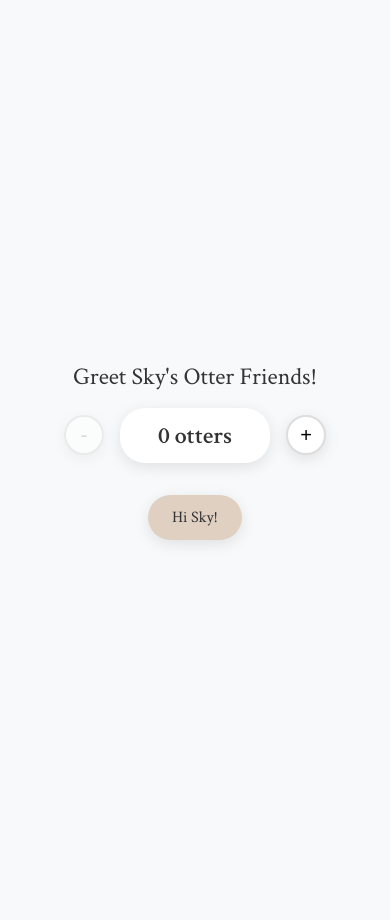
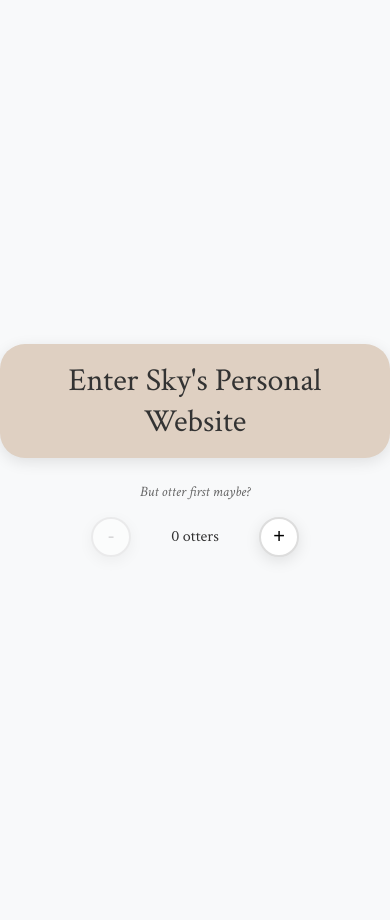
Before and after one commit to skysheng7/skysheng7.github.io, a Jekyll site: the page index.html, which Jekyll copies as it is, in a window 390 px wide. Built offline with Jekyll 4.4.1, drawn with Linux system fonts in a browser that asks for light colours.

Commit message:
update font and size

```diff
--- a/index.html
+++ b/index.html
@@ -3,7 +3,7 @@
 <head>
     <meta charset="UTF-8">
     <meta name="viewport" content="width=device-width, initial-scale=1.0">
-    <title>Greet Sky's Otter Friends!</title>
+    <title>Hi Sky!</title>
     <style>
         * {
             margin: 0;
@@ -29,19 +29,24 @@
             position: relative;
         }
 
-        .title {
-            font-size: 3rem;
-            color: #333;
-            margin-bottom: 2rem;
-            text-align: center;
-            font-weight: 400;
+        .main-title {
+            font-size: 3rem !important;
+            padding: 1.5rem 3rem !important;
+            margin-bottom: 3rem;
+        }
+
+        .otter-prompt {
+            font-size: 1.2rem;
+            color: #666;
+            font-family: 'Crimson Text', serif;
+            margin-bottom: 1.5rem;
+            font-style: italic;
         }
 
         .counter-section {
             display: flex;
             align-items: center;
-            gap: 1rem;
-            margin-bottom: 2rem;
+            gap: 1.5rem;
         }
 
         .counter-btn {
@@ -70,16 +75,13 @@
             cursor: not-allowed;
         }
 
-        .counter-display {
-            font-size: 2rem;
+        .counter-text {
+            font-size: 1.5rem;
             color: #333;
-            font-weight: 600;
-            min-width: 200px;
+            font-weight: 400;
+            min-width: 120px;
             text-align: center;
-            background: #fff;
-            padding: 1rem 2rem;
-            border-radius: 25px;
-            box-shadow: 0 4px 15px rgba(0, 0, 0, 0.1);
+            font-family: 'Crimson Text', serif;
         }
 
         .hi-sky-btn {
@@ -182,8 +184,8 @@
         .otter-11 {
             width: 200px;
             height: auto;
-            bottom: 300px;
-            left: 350px;
+            bottom: 250px;
+            left: 270px;
         }
 
         .message {
@@ -241,15 +243,20 @@
 
         /* Responsive adjustments */
         @media (max-width: 768px) {
-            .title {
-                font-size: 2rem;
-                margin-bottom: 1.5rem;
+            .main-title {
+                font-size: 2.5rem !important;
+                padding: 1.25rem 2.5rem !important;
+                margin-bottom: 2rem;
             }
 
-            .counter-display {
-                font-size: 1.5rem;
-                min-width: 150px;
-                padding: 0.75rem 1.5rem;
+            .otter-prompt {
+                font-size: 1rem;
+                margin-bottom: 1.25rem;
+            }
+
+            .counter-text {
+                font-size: 1.25rem;
+                min-width: 100px;
             }
 
             .counter-btn {
@@ -258,58 +265,65 @@
                 font-size: 1.25rem;
             }
 
-            .hi-sky-btn {
-                font-size: 1rem;
-                padding: 0.75rem 1.5rem;
-            }
 
             /* Mobile otter sizing and positioning - keep varied but ensure visibility */
-            .otter-1 { width: 120px; left: 10px; } /* moved in from edge */
-            .otter-2 { width: 140px; left: 30px; }
-            .otter-3 { width: 110px; left: 180px; }
-            .otter-4 { width: 115px; right: 140px; }
-            .otter-5 { width: 130px; right: 80px; }
-            .otter-6 { width: 125px; left: 160px; }
-            .otter-7 { width: 145px; right: 60px; }
-            .otter-8 { width: 120px; right: 10px; } /* moved in from edge */
-            .otter-9 { width: 135px; }
-            .otter-10 { width: 125px; right: 100px; }
-            .otter-11 { width: 120px; left: 120px; }
+            .otter-1 { width: 80px; bottom: 10px; } /* moved in from edge */
+            .otter-2 { width: 80px; }
+            .otter-3 { width: 80px; bottom: 10px; }
+            .otter-4 { width: 80px; bottom: 10px; }
+            .otter-5 { width: 80px; bottom: 10px; }
+            .otter-6 { width: 80px; }
+            .otter-7 { width: 80px; }
+            .otter-8 { width: 80px; bottom: 10px; } /* moved in from edge */
+            .otter-9 { width: 80px; bottom: 10px}
+            .otter-10 { width: 80px; bottom: 10px}
+            .otter-11 { width: 80px; bottom: 10px}
         }
 
         @media (max-width: 480px) {
-            .title {
-                font-size: 1.5rem;
+            .main-title {
+                font-size: 2rem !important;
+                padding: 1rem 2rem !important;
+                margin-bottom: 1.5rem;
+            }
+
+            .otter-prompt {
+                font-size: 0.9rem;
                 margin-bottom: 1rem;
             }
 
+            .counter-text {
+                font-size: 1rem;
+                min-width: 80px;
+            }
+
             /* Extra small mobile otter sizing and positioning - ensure all fit */
-            .otter-1 { width: 90px; left: 5px; } /* moved in from edge */
-            .otter-2 { width: 100px; left: 20px; }
-            .otter-3 { width: 85px; left: 120px; }
-            .otter-4 { width: 90px; right: 90px; }
-            .otter-5 { width: 95px; right: 50px; }
-            .otter-6 { width: 95px; left: 100px; }
-            .otter-7 { width: 110px; right: 40px; }
-            .otter-8 { width: 90px; right: 5px; } /* moved in from edge */
-            .otter-9 { width: 100px; }
-            .otter-10 { width: 95px; right: 70px; }
-            .otter-11 { width: 90px; left: 50px; }
+            .otter-1 { width: 70px; bottom: 10px;} /* moved in from edge */
+            .otter-2 { width: 70px; }
+            .otter-3 { width: 70px; bottom: 10px;}
+            .otter-4 { width: 70px; bottom: 10px;}
+            .otter-5 { width: 70px; bottom: 10px;}
+            .otter-6 { width: 70px; }
+            .otter-7 { width: 70px; }
+            .otter-8 { width: 70px; bottom: 10px;} /* moved in from edge */
+            .otter-9 { width: 70px; bottom: 10px;}
+            .otter-10 { width: 70px; bottom: 10px;}
+            .otter-11 { width: 70px; bottom: 10px;}
         }
 
         @media (max-width: 360px) {
             /* Ultra small mobile - further reduce sizes and adjust positions */
-            .otter-1 { width: 70px; left: 2px; }
-            .otter-2 { width: 80px; left: 15px; }
-            .otter-3 { width: 65px; left: 90px; }
-            .otter-4 { width: 70px; right: 70px; }
-            .otter-5 { width: 75px; right: 40px; }
-            .otter-6 { width: 75px; left: 80px; }
-            .otter-7 { width: 85px; right: 30px; }
-            .otter-8 { width: 70px; right: 2px; }
-            .otter-9 { width: 80px; }
-            .otter-10 { width: 75px; right: 50px; }
-            .otter-11 { width: 70px; left: 35px; }
+            .otter-1 { width: 40px; bottom: 3px; }
+            .otter-2 { width: 40px; }
+            .otter-3 { width: 40px; bottom: 3px; }
+            .otter-4 { width: 40px; bottom: 3px; }
+            .otter-5 { width: 40px; bottom: 3px; }
+            .otter-6 { width: 40px; }
+            .otter-7 { width: 40px; }
+            .otter-8 { width: 40px; bottom: 3px; }
+            .otter-9 { width: 40px; bottom: 3px; }
+            .otter-10 { width: 40px; bottom: 3px; }
+            .otter-11 { width: 40px; bottom: 3px; }
         }
     </style>
     <link rel="preconnect" href="https://fonts.googleapis.com">
@@ -318,15 +332,15 @@
 </head>
 <body>
     <div class="main-container">
-        <h1 class="title">Greet Sky's Otter Friends!</h1>
+        <button class="hi-sky-btn main-title" onclick="goToMainPage()">Enter Sky's Personal Website</button>
+
+        <p class="otter-prompt">But otter first maybe?</p>
 
         <div class="counter-section">
             <button class="counter-btn" id="minus-btn" onclick="decrementOtters()">-</button>
-            <div class="counter-display" id="counter-display">0 otters</div>
+            <div class="counter-text" id="counter-display">0 otters</div>
             <button class="counter-btn" id="plus-btn" onclick="incrementOtters()">+</button>
         </div>
-
-        <button class="hi-sky-btn" onclick="goToMainPage()">Hi Sky!</button>
     </div>
 
     <!-- Otter images (hidden initially) -->
```
